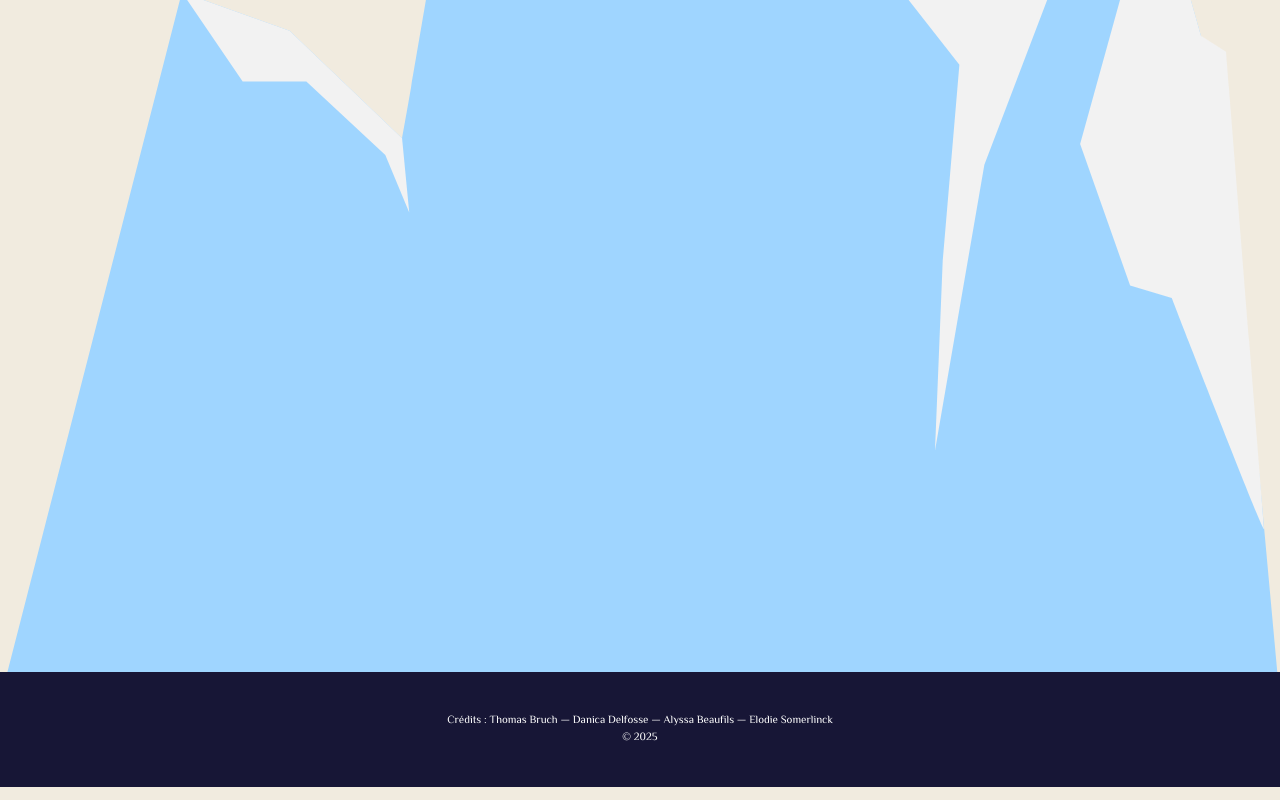
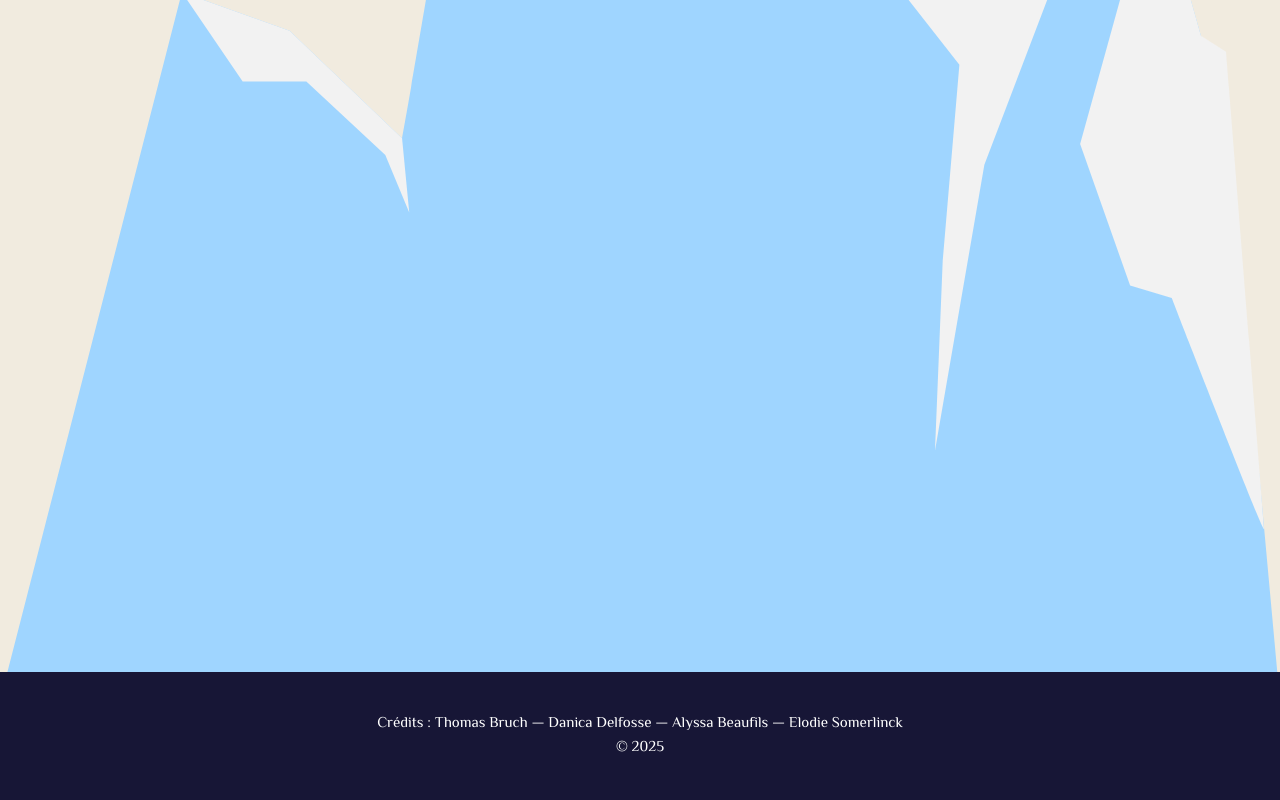
Before and after one commit to thomasbrh/J-ai-gliss-chef, a website: page src/index.html in a window 1280 px wide. Shown: the part 5756-6556 px from the top of the page. Drawn offline with nearby package versions, Linux system fonts and the light colour scheme; some packages are replaced by stand-ins of ours; files that its build step writes are made by us from their sources; a script that the page names is missing; a web font is replaced by a local one.

Commit message:
taille de police du footer dans le destokpe

```diff
--- a/src/styles/components/_typography.scss
+++ b/src/styles/components/_typography.scss
@@ -92,7 +92,7 @@ h1, h2, h3, h4, h5, h6, p {
         font-size: 14px;
     }
     @include responsive(desktop) {
-        font-size: 11px;
+        font-size: 15px;
     }
 
 }
```
